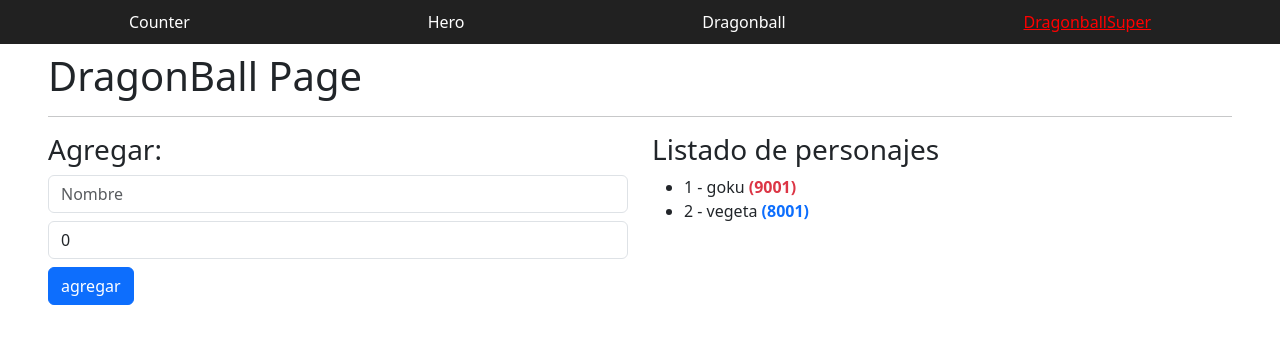
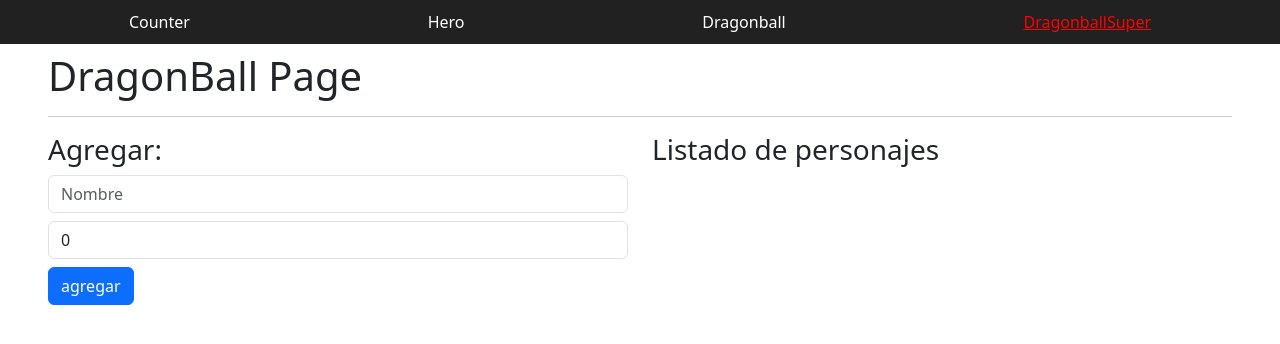
Before and after one commit to Drevanok/Angular-Base, an Angular app: page /dragonball-super in a window 1280 px wide. Shown: the top 344 px of the page. Built offline with nearby package versions, Linux system fonts and the light colour scheme.

Commit message:
feat: add service and save/load data localStorage

```diff
--- a/src/app/components/dragonball/character-add/character-add.component.ts
+++ b/src/app/components/dragonball/character-add/character-add.component.ts
@@ -1,4 +1,5 @@
 import { ChangeDetectionStrategy, Component, output, signal } from '@angular/core';
+import { Character } from '../../../interfaces/character.interface';
 
 @Component({
   selector: 'dragonball-character-add',
--- a/src/app/components/dragonball/character-list/character-list.component.ts
+++ b/src/app/components/dragonball/character-list/character-list.component.ts
@@ -1,4 +1,5 @@
 import { ChangeDetectionStrategy, Component, input } from '@angular/core';
+import { Character } from '../../../interfaces/character.interface';
 
 @Component({
   selector: 'dragonball-character-list',
--- a/src/app/interfaces/character.interface.ts
+++ b/src/app/interfaces/character.interface.ts
@@ -1,4 +1,4 @@
-interface Character {
+export interface Character {
   id: number;
   name: string;
   power: number;
--- a/src/app/pages/dragonball-super/dragonball-super-page.component.html
+++ b/src/app/pages/dragonball-super/dragonball-super-page.component.html
@@ -4,10 +4,10 @@
 <section class="row">
     <div class="col-12 col-sm-6">
         <dragonball-character-add
-        (newCharacter)="addCharacter($event)"/>
+        (newCharacter)="dragonballService.addCharacter($event)"/>
     </div>
 
     <div class="col-12 col-sm-6">
-        <dragonball-character-list [characters]="characters()" listName="Listado de personajes" />
+        <dragonball-character-list [characters]="dragonballService.characters()" listName="Listado de personajes" />
     </div>
 </section>
--- a/src/app/pages/dragonball-super/dragonball-super-page.component.ts
+++ b/src/app/pages/dragonball-super/dragonball-super-page.component.ts
@@ -1,12 +1,7 @@
-import { Component, signal } from '@angular/core';
+import { Component, inject, signal } from '@angular/core';
 import { CharacterListComponent} from "../../components/dragonball/character-list/character-list.component";
 import {CharacterAddComponent } from "../../components/dragonball/character-add/character-add.component";
-
-interface Character {
-  id: number;
-  name: string;
-  power: number;
-}
+import { DragonballService } from '../../services/dragonball.service';
 
 @Component({
   templateUrl: './dragonball-super-page.component.html',
@@ -14,16 +9,5 @@
   imports: [CharacterListComponent, CharacterAddComponent]
 })
 export class DragonballSuperPageComponent {
-  name = signal('');
-  power = signal(0);
-
-  characters = signal<Character[]>([
-    { id: 1, name: 'goku', power: 9001 },
-    { id: 2, name: 'vegeta', power: 8001 },
-  ])
-
-  addCharacter(newCharacter: Character){
-    this.characters.update(list => [...list, newCharacter])
-  }
-
+  public dragonballService = inject(DragonballService)
 }
--- /dev/null
+++ b/src/app/services/dragonball.service.ts
@@ -0,0 +1,22 @@
+import { effect, Injectable, signal } from '@angular/core';
+import { Character } from '../interfaces/character.interface'
+
+const loadFromLocalStorage = (): Character[] => {
+    const characters = localStorage.getItem('characters');
+
+    return characters ? JSON.parse(characters) : [];
+}
+
+@Injectable({ providedIn: 'root' })
+export class DragonballService {
+
+    characters = signal<Character[]>(loadFromLocalStorage());
+
+    saveToLocalStorage = effect(() => {
+        localStorage.setItem('characters', JSON.stringify(this.characters()));
+    })
+
+    addCharacter(newCharacter: Character) {
+        this.characters.update(list => [...list, newCharacter])
+    }
+}
```
